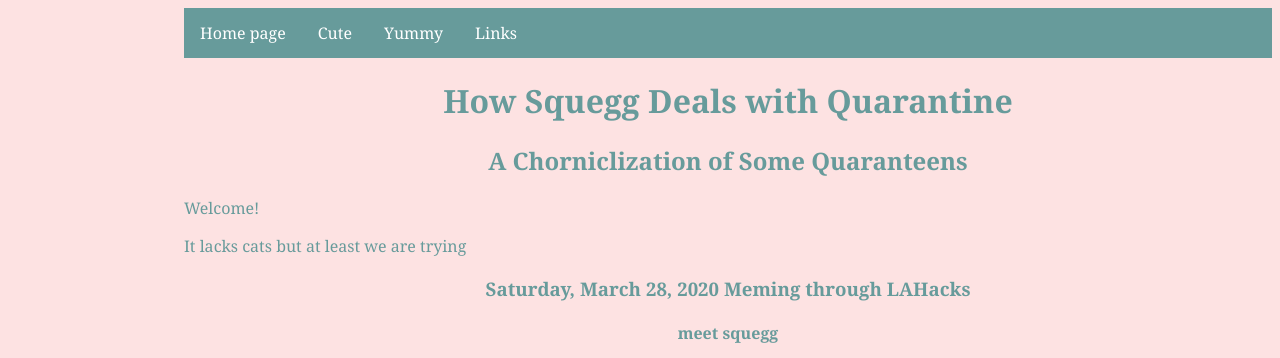
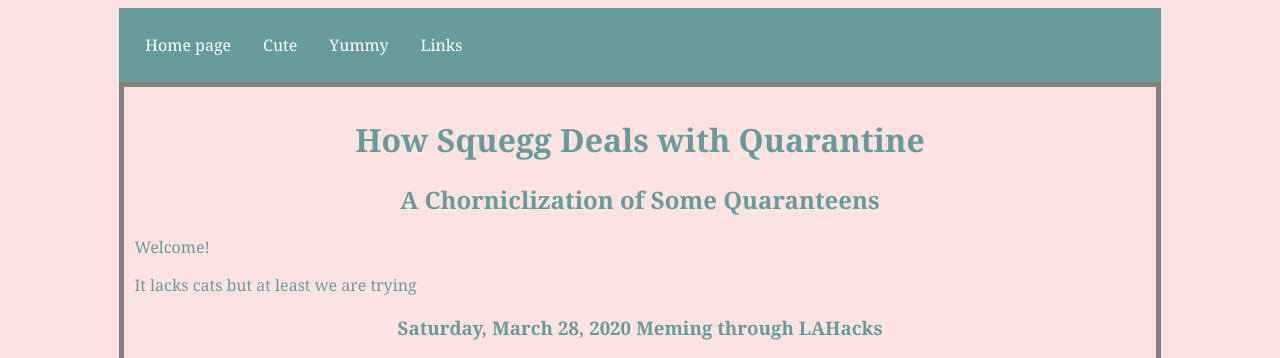
Before and after one commit to maggiehuang9/LAHacks2020, a plain HTML site: page index.html in a window 1280 px wide. Shown: the top 358 px of the page. Drawn offline with Linux system fonts and the light colour scheme.

Commit message:
bad css sorry

```diff
--- a/index.html
+++ b/index.html
@@ -17,10 +17,13 @@
 
 
 <!-- Main content -->
+
+<div>
 <center>
 	<h1>How Squegg Deals with Quarantine</h1>
 	<h2>A Chorniclization of Some Quaranteens</h2>
 </center>
+
 
 
 <link rel="stylesheet" href="style.css">
@@ -59,7 +62,7 @@
 <br>
 <br>
 
-
+</div>
 <!-- Sign and date the page, it's only polite! -->
 <address>Made with love by Maggie and Kimberly.</address>
 
--- a/style.css
+++ b/style.css
@@ -1,5 +1,5 @@
 body {
-    padding-left: 11em;
+    padding-left: 0em;
     font-family: Georgia, "Times New Roman",
           Times, serif;
     color: #679b9b;
@@ -30,8 +30,9 @@ body {
 
 ul.navbar {
   list-style-type: none;
-  margin: 0;
-  padding: 0;
+  margin: auto;
+  padding: 10px;
+  width: 80.8%;
   overflow: hidden;
   background-color: #679b9b;
 }
@@ -44,7 +45,7 @@ ul.navbar li a {
   display: block;
   color: white;
   text-align: center;
-  padding: 14px 16px;
+  padding: 16px 16px;
   text-decoration: none;
 }
 
@@ -52,6 +53,14 @@ ul.navbar li a {
 ul.navbar li a:hover {
   background-color: #111;
 }
+
+div {
+  margin: auto;
+  width: 80%;
+  padding: 10px;
+  border: 5px solid gray;
+}
+
   address {
     margin-top: 1em;
     padding-top: 1em;
```
